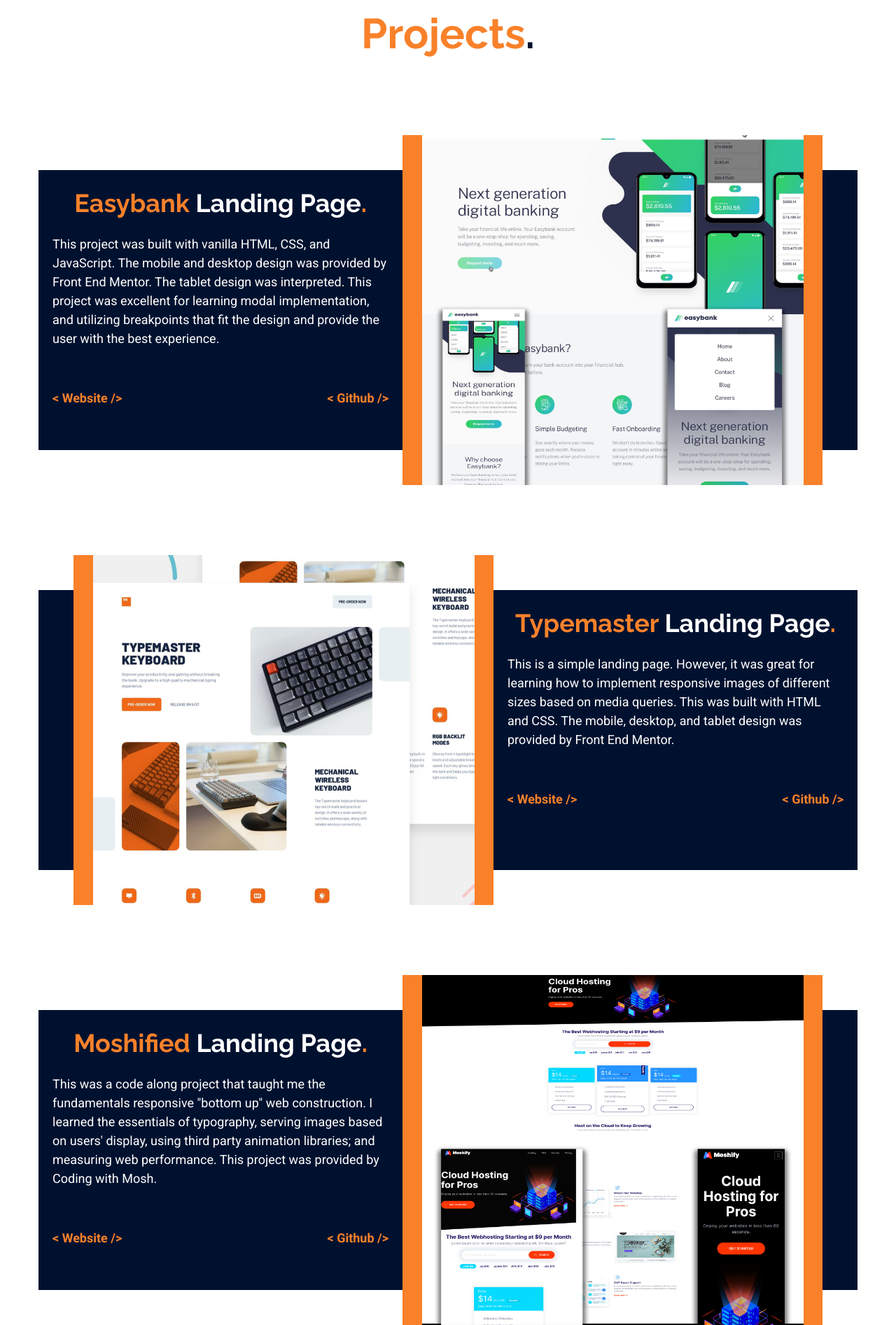
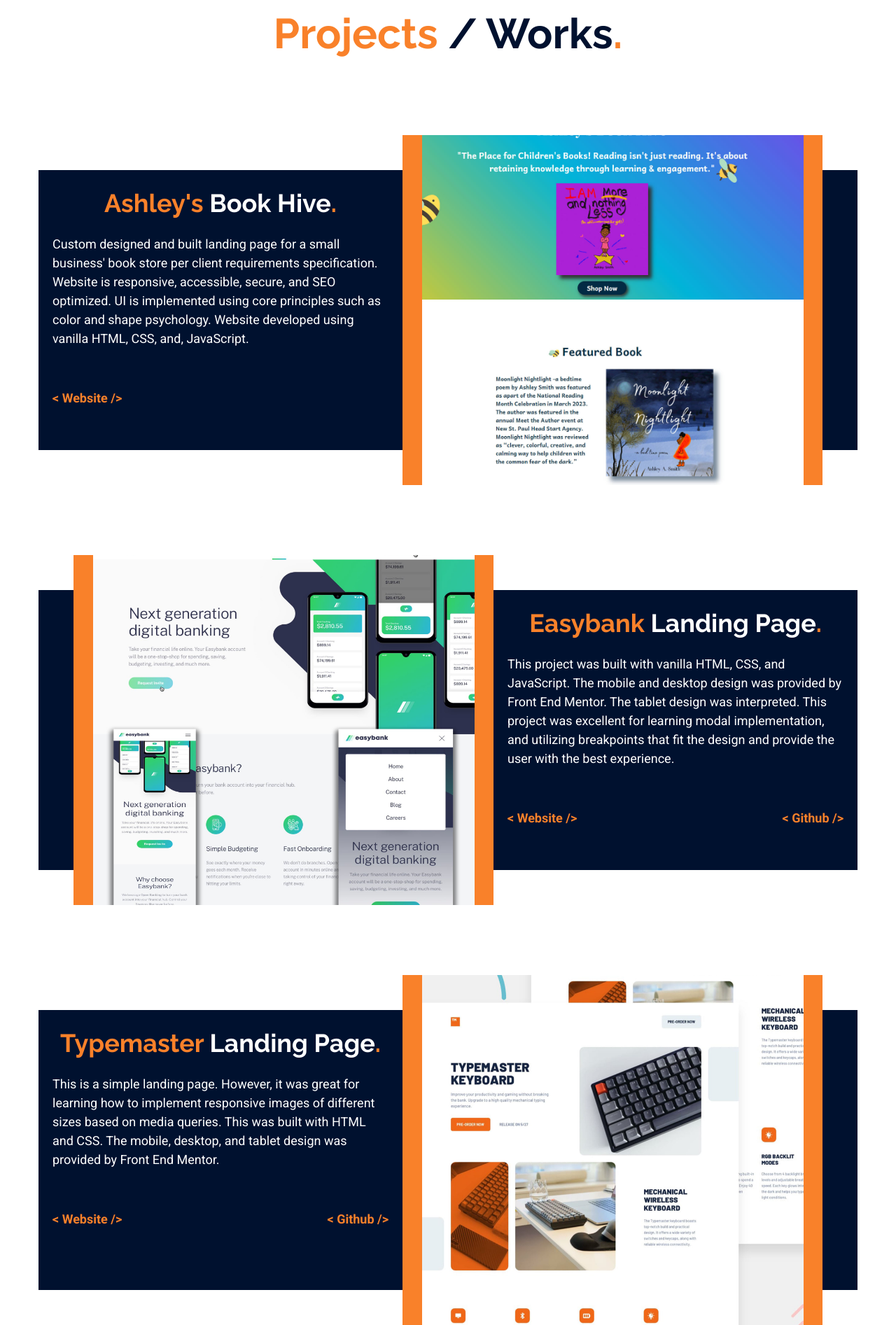
Before and after one commit to Psoccrates/psoccrates-developer-portfolio, a plain HTML site: page index.html in a window 1280 px wide. Shown: the part 1707-3600 px from the top of the page at 70% size. Drawn offline with Linux system fonts and the light colour scheme.

Commit message:
Quick portfolio update before redesign

```diff
--- a/index.html
+++ b/index.html
@@ -8,8 +8,10 @@
       name="keywords"
       content="Portfolio, HTML, Vanilla CSS, Vanilla JavaScript, FrontEnd Developer"
     />
+
     <meta name="description" content="Psoccrates Developer Portfolio" />
-    <title>Document</title>
+    <title>Psoccrates FrontEnd Developer Portfolio</title>
+    <link rel="icon" href="/src/images/portfolio-logo-small.png" />
     <link rel="preconnect" href="https://fonts.googleapis.com" />
     <link rel="preconnect" href="https://fonts.gstatic.com" crossorigin />
     <link
@@ -30,6 +32,7 @@
       <div class="right-square--one"></div>
       <div class="right-square--two"></div>
       <div class="right-square--three"></div>
+      <div class="floating-squares"></div>
     </nav>
     <img
       class="icon-container icon icon--portfolio"
@@ -58,7 +61,7 @@
           mathematics, and learning new skills.
           <br />
           <br />
-          I have knowledge of HTML, CSS, JavaScript, Web Pack 5, Photoshop, and
+          I have knowledge of HTML, CSS, JavaScript, UI/UX, Photoshop, and
           Illustrator in Adobe CC:
         </p>
         <span class="card__icons card__icons__about">
@@ -79,11 +82,6 @@
           />
           <img
             class="icon-container icon icon--card"
-            src="/src/images/webpack-logo.svg"
-            alt=""
-          />
-          <img
-            class="icon-container icon icon--card"
             src="/src/images/adobe-cc-logo.svg"
             alt=""
           />
@@ -92,7 +90,7 @@
           <li>
             <a
               class="project__links"
-              href="/src/images/psoccrates-stansberry-developer-resume-2021.pdf"
+              href="/src/images/psoccrates-stansberry-developer-resume-2023.pdf"
               target="_blank"
               rel="noponener noreferrer"
               >&lt; Resume /&gt;</a
@@ -124,7 +122,52 @@
   </section>
   <!-- Projects -->
   <section class="grid card__projects" id="projects">
-    <h2>Projects<span class="typography-color--primary">.</span></h2>
+    <h2>Projects<span class="typography-color--primary"> / Works</span>.</h2>
+    <article class="card">
+      <div class="card-background--primary">
+        <div class="card__description">
+          <h3>
+            Ashley's
+            <span class="typography-color--accent--secondary">Book Hive</span>.
+          </h3>
+          <p class="paragraph__projects">
+            Custom designed and built landing page for a small business' book
+            store per client requirements specification. Website is responsive,
+            accessible, secure, and SEO optimized. UI is implemented using core
+            principles such as color and shape psychology. Website developed
+            using vanilla HTML, CSS, and, JavaScript.
+          </p>
+        </div>
+        <ul class="card__links">
+          <li>
+            <a
+              class="project__links"
+              href="https://www.ashleysbookhive.com/ "
+              target="_blank"
+              rel="noponener noreferrer"
+              >&lt; Website /&gt;</a
+            >
+          </li>
+        </ul>
+      </div>
+      <div class="card-background--accent">
+        <picture>
+          <source
+            type="image/jpg"
+            srcset="/src/images/ashleys-book-hive-works.jpg"
+          />
+          <source
+            type="image/webp"
+            srcset="/src/images/ashleys-book-hive-works.webp"
+          />
+          <img
+            class="image--projects"
+            src="/src/images/ashleys-book-hive-works.jpg"
+            alt="Easybank Landing Page project"
+          />
+        </picture>
+      </div>
+    </article>
     <article class="card">
       <div class="card-background--primary">
         <div class="card__description">
@@ -226,55 +269,6 @@
           <img
             class="image--projects"
             src="/src/images/typemaster-project.jpg"
-            alt="Easybank Landing Page project"
-          />
-        </picture>
-      </div>
-    </article>
-    <article class="card">
-      <div class="card-background--primary">
-        <div class="card__description">
-          <h3>
-            Moshified
-            <span class="typography-color--accent--secondary">Landing Page</span
-            >.
-          </h3>
-          <p class="paragraph__projects">
-            This was a code along project that taught me the fundamentals
-            responsive "bottom up" web construction. I learned the essentials of
-            typography, serving images based on users' display, using third
-            party animation libraries; and measuring web performance. This
-            project was provided by Coding with Mosh.
-          </p>
-        </div>
-        <ul class="card__links">
-          <li>
-            <a
-              class="project__links"
-              href="https://cloud-service-project.netlify.app/"
-              target="_blank"
-              rel="noponener noreferrer"
-              >&lt; Website /&gt;</a
-            >
-          </li>
-          <li>
-            <a
-              class="project__links"
-              href="https://github.com/Psoccrates/cloud-service-project.git"
-              target="_blank"
-              rel="noponener noreferrer"
-              >&lt; Github /&gt;</a
-            >
-          </li>
-        </ul>
-      </div>
-      <div class="card-background--accent">
-        <picture>
-          <source type="image/jpg" srcset="/src/images/cloud-project.jpg" />
-          <source type="image/webp" srcset="/src/images/cloud-project.webp" />
-          <img
-            class="image--projects"
-            src="/src/images/cloud-project.jpg"
             alt="Easybank Landing Page project"
           />
         </picture>
--- a/src/css/styles.css
+++ b/src/css/styles.css
@@ -280,6 +280,11 @@ li {
 .left-square--three {
   bottom: 50px;
   left: 50px;
+}
+
+.random-square {
+  height: 50px;
+  width: 50px;
 }
 
 @media screen and (min-width: 768px) {
```
Also changed, not shown: src/images/Psoccrates Stansberry Logo Symbol blue.png (added), src/images/ashleys-book-hive-works.jpg (added), src/images/ashleys-book-hive-works.webp (added), src/images/portfolio-logo-small.png (added), src/images/psoccrates-stansberry-logo.png (added), 5 other files.
